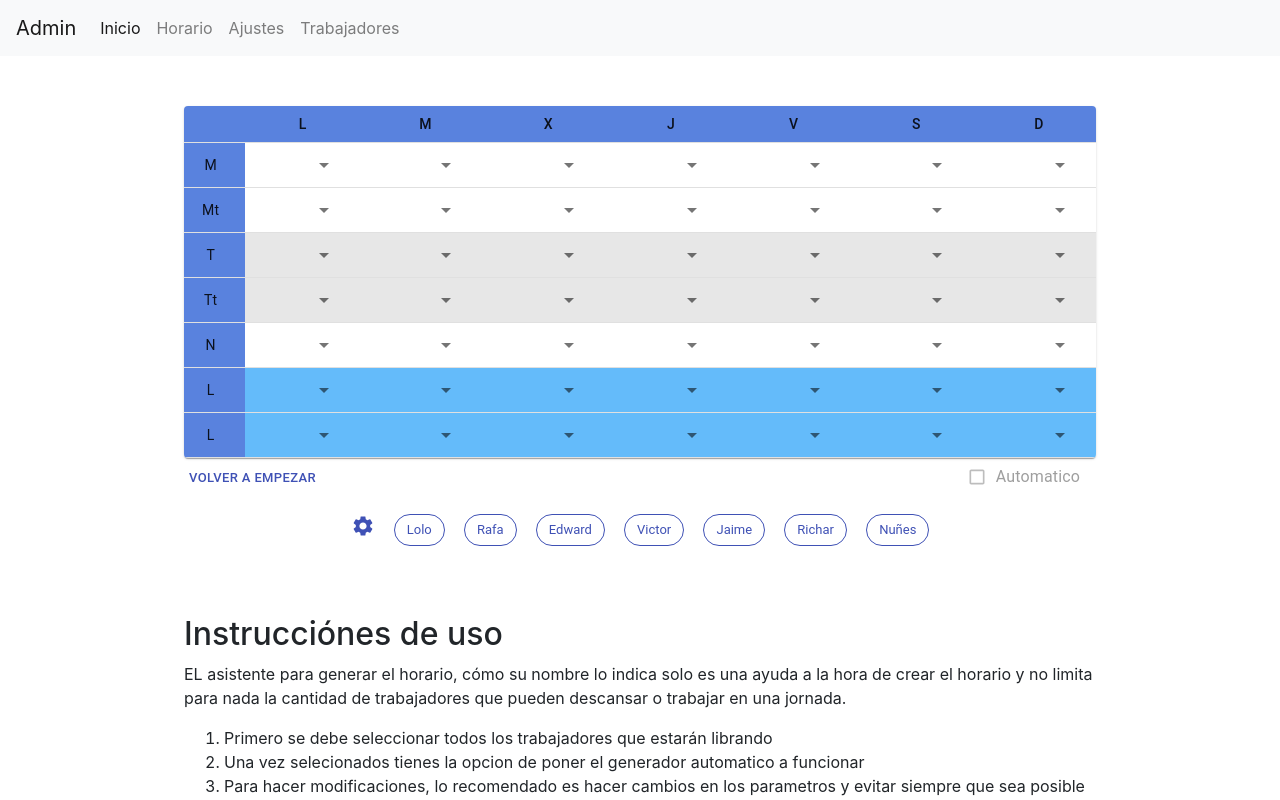
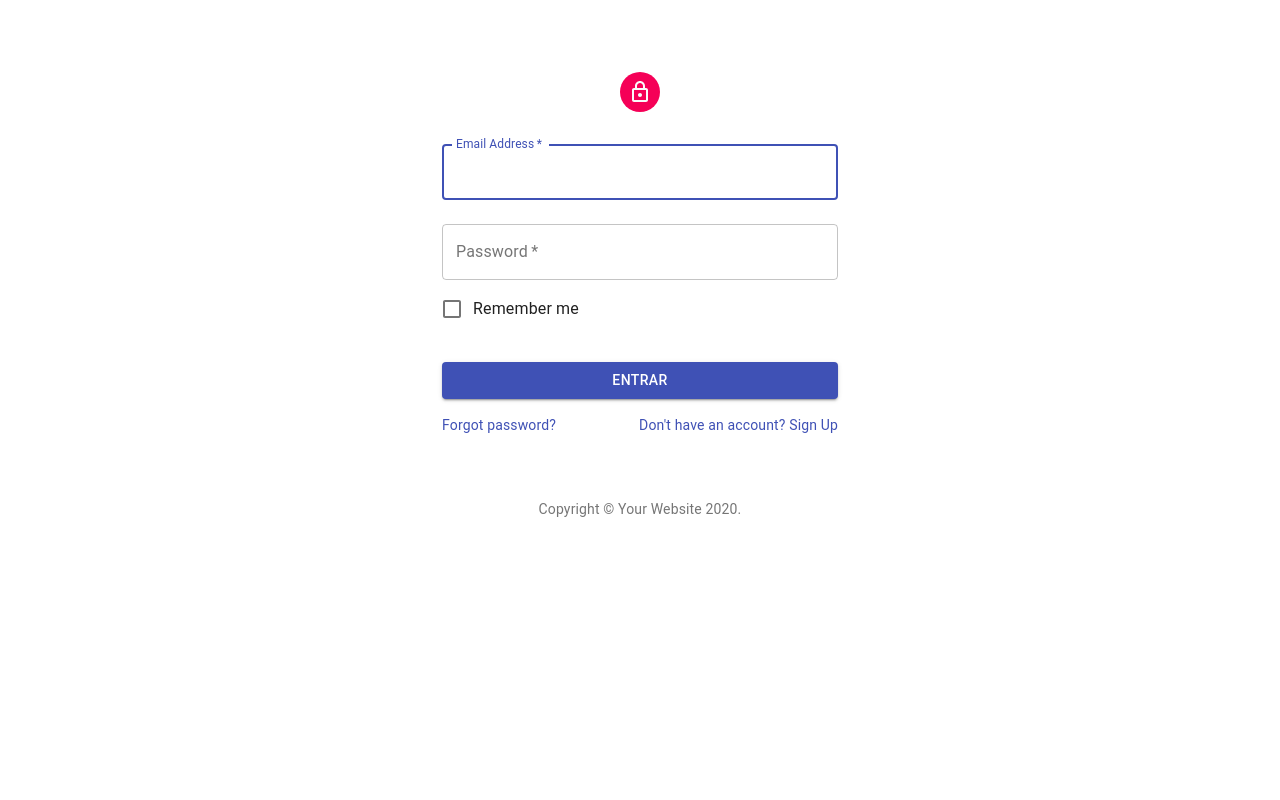
Before and after one commit to ripupo88/genera-horario, a React (Create React App) app: page /login in a window 1280 px wide. Shown: the top 800 px of the page. Built offline with nearby package versions, Linux system fonts and the light colour scheme.

Commit message:
rutas added

```diff
--- a/package.json
+++ b/package.json
@@ -3,13 +3,17 @@
   "version": "0.1.0",
   "private": true,
   "dependencies": {
+    "@apollo/react-hooks": "^3.1.5",
     "@material-ui/core": "^4.10.2",
     "@material-ui/icons": "^4.9.1",
     "@testing-library/jest-dom": "^4.2.4",
     "@testing-library/react": "^9.5.0",
     "@testing-library/user-event": "^7.2.1",
+    "apollo-boost": "^0.4.9",
+    "graphql": "^15.3.0",
     "react": "^16.13.1",
     "react-dom": "^16.13.1",
+    "react-router-dom": "^5.2.0",
     "react-scripts": "3.4.1"
   },
   "scripts": {
--- a/src/App.js
+++ b/src/App.js
@@ -1,14 +1,21 @@
 import React from "react";
 import "./App.css";
-import { HorarioScreen } from "./components/view/HorarioScreen";
-import { NavBar } from "./components/navBar/NavBar";
+import Admin from "./components/layout/Admin";
+import { BrowserRouter as Router, Route, Switch } from "react-router-dom";
+import LoginScreem from "./components/layout/Login";
 
 function App() {
     return (
-        <div>
-            <NavBar />
-            <HorarioScreen />
-        </div>
+        <Router>
+            <Switch>
+                <Route exact path="/login">
+                    <LoginScreem />
+                </Route>
+                <Route path="/">
+                    <Admin />
+                </Route>
+            </Switch>
+        </Router>
     );
 }
 
--- a/src/components/layout/Admin.js
+++ b/src/components/layout/Admin.js
@@ -0,0 +1,27 @@
+import React from "react";
+import { NavBar } from "../navBar/NavBar";
+import { HorarioScreen } from "../view/HorarioScreen";
+import { Switch, Route, Redirect } from "react-router-dom";
+import { HomeScreem } from "../view/HomeScreem";
+import { Container } from "@material-ui/core";
+
+function Admin() {
+    return (
+        <>
+            <NavBar />
+            <Container maxWidth="md">
+                <Switch>
+                    <Route exact path="/horario">
+                        <HorarioScreen />
+                    </Route>
+                    <Route path="/home">
+                        <HomeScreem />
+                    </Route>
+                    <Redirect to="home" />
+                </Switch>
+            </Container>
+        </>
+    );
+}
+
+export default Admin;
--- a/src/components/layout/Login.js
+++ b/src/components/layout/Login.js
@@ -0,0 +1,187 @@
+//apollo client
+//apollo client
+import { ApolloClient } from "apollo-client";
+import { InMemoryCache } from "apollo-cache-inmemory";
+import { HttpLink } from "apollo-link-http";
+import React, { useState } from "react";
+import gql from "graphql-tag";
+//material UI
+import Avatar from "@material-ui/core/Avatar";
+import Button from "@material-ui/core/Button";
+import CssBaseline from "@material-ui/core/CssBaseline";
+import TextField from "@material-ui/core/TextField";
+import FormControlLabel from "@material-ui/core/FormControlLabel";
+import Checkbox from "@material-ui/core/Checkbox";
+import Link from "@material-ui/core/Link";
+import Grid from "@material-ui/core/Grid";
+import Box from "@material-ui/core/Box";
+import LockOutlinedIcon from "@material-ui/icons/LockOutlined";
+import Typography from "@material-ui/core/Typography";
+import { makeStyles } from "@material-ui/core/styles";
+import Container from "@material-ui/core/Container";
+import { createBrowserHistory } from "history";
+import { Switch, Route, Redirect } from "react-router-dom";
+import { resolve } from "dns";
+const history = createBrowserHistory({ forceRefresh: false });
+
+function Copyright() {
+    return (
+        <Typography variant="body2" color="textSecondary" align="center">
+            {"Copyright © "}
+            <Link color="inherit" href="https://material-ui.com/">
+                Your Website
+            </Link>{" "}
+            {new Date().getFullYear()}
+            {"."}
+        </Typography>
+    );
+}
+
+const cache = new InMemoryCache();
+const client = new ApolloClient({
+    cache,
+    link: new HttpLink({
+        uri: "http://192.168.43.174:8383/",
+        headers: {
+            authorization: localStorage.getItem("token"),
+            "client-name": "Space Explorer [web]",
+            "client-version": "1.0.0",
+        },
+    }),
+});
+let miclient = (user, pass) => {
+    return new Promise((resolve, reject) => {
+        client
+            .mutate({
+                mutation: gql`
+            mutation {
+                login(username: "${user}", password: "${pass}") {
+                    token
+                    user {
+                            id
+                            correo
+                        }
+                    }
+                }
+                `,
+            })
+            .then((result) => resolve(result))
+            .catch((error) => reject(error));
+    });
+};
+
+const useStyles = makeStyles((theme) => ({
+    "@global": {
+        body: {
+            backgroundColor: theme.palette.common.white,
+        },
+    },
+    paper: {
+        marginTop: theme.spacing(8),
+        display: "flex",
+        flexDirection: "column",
+        alignItems: "center",
+    },
+    avatar: {
+        margin: theme.spacing(1),
+        backgroundColor: theme.palette.secondary.main,
+    },
+    form: {
+        width: "100%", // Fix IE 11 issue.
+        marginTop: theme.spacing(1),
+    },
+    submit: {
+        margin: theme.spacing(3, 0, 2),
+    },
+}));
+
+export default function LoginScreem() {
+    const classes = useStyles();
+
+    const [loged, setLoged] = useState(localStorage.getItem("token") || "");
+
+    var user;
+    var pass;
+
+    let handleChangeMail = (e) => {
+        user = e.target.value;
+    };
+    let handleChangePass = (e) => {
+        pass = e.target.value;
+    };
+
+    let entrando = async (e) => {
+        // e.preventDefault();
+        let loginUser = await miclient(user, pass);
+        let token = loginUser.data.login.token;
+        localStorage.setItem("token", token);
+    };
+    if (loged != "") return <Redirect to="/admin" />;
+    return (
+        <Container component="main" maxWidth="xs">
+            <CssBaseline />
+            <div className={classes.paper}>
+                <Avatar className={classes.avatar}>
+                    <LockOutlinedIcon />
+                </Avatar>
+                <Typography component="h1" variant="h5">
+                    {loged}
+                </Typography>
+                <form onSubmit={entrando} className={classes.form} noValidate>
+                    <TextField
+                        variant="outlined"
+                        margin="normal"
+                        required
+                        fullWidth
+                        id="email"
+                        label="Email Address"
+                        name="email"
+                        autoComplete="email"
+                        autoFocus
+                        onChange={handleChangeMail}
+                    />
+                    <TextField
+                        variant="outlined"
+                        margin="normal"
+                        required
+                        fullWidth
+                        name="password"
+                        label="Password"
+                        type="password"
+                        id="password"
+                        autoComplete="current-password"
+                        onChange={handleChangePass}
+                    />
+                    <FormControlLabel
+                        control={<Checkbox value="remember" color="primary" />}
+                        label="Remember me"
+                    />
+                    <Button
+                        type="submit"
+                        fullWidth
+                        variant="contained"
+                        color="primary"
+                        className={classes.submit}
+                    >
+                        Entrar
+                    </Button>
+                    <Grid container>
+                        <Grid item xs>
+                            <Link href="#" variant="body2">
+                                Forgot password?
+                            </Link>
+                        </Grid>
+                        <Grid item>
+                            <Link href="#" variant="body2">
+                                {"Don't have an account? Sign Up"}
+                            </Link>
+                        </Grid>
+                    </Grid>
+                </form>
+            </div>
+            <Box mt={8}>
+                <Copyright />
+            </Box>
+        </Container>
+    );
+}
--- a/src/components/navBar/NavBar.js
+++ b/src/components/navBar/NavBar.js
@@ -1,4 +1,5 @@
 import React from "react";
+import { Link, NavLink } from "react-router-dom";
 
 export const NavBar = () => {
     return (
@@ -19,15 +20,23 @@ export const NavBar = () => {
             </button>
             <div className="collapse navbar-collapse" id="navbarNav">
                 <ul className="navbar-nav">
-                    <li className="nav-item active">
-                        <a className="nav-link" href="#">
-                            Inicio <span className="sr-only">(current)</span>
-                        </a>
+                    <li className="nav-item">
+                        <NavLink
+                            activeClassName="active"
+                            className="nav-link"
+                            to="/home"
+                        >
+                            Inicio{" "}
+                        </NavLink>
                     </li>
                     <li className="nav-item">
-                        <a className="nav-link" href="#">
+                        <NavLink
+                            activeClassName="active"
+                            className="nav-link"
+                            to="/horario"
+                        >
                             Horario
-                        </a>
+                        </NavLink>
                     </li>
                     <li className="nav-item">
                         <a className="nav-link" href="#">
--- /dev/null
+++ b/src/components/view/HomeScreem.js
@@ -0,0 +1,9 @@
+import React from "react";
+
+export const HomeScreem = () => {
+    return (
+        <div>
+            <h1>Hola Home</h1>
+        </div>
+    );
+};
--- a/src/components/view/HorarioScreen.js
+++ b/src/components/view/HorarioScreen.js
@@ -65,13 +65,11 @@ export const HorarioScreen = () => {
             }}
         >
             <div style={{ paddingTop: "50px", paddingBottom: "50px" }}>
-                <Container maxWidth="md">
-                    <SimpleTable trabs={trabs} options={options} />
-                    <Chips />
-                    <SimpleCollapse />
-                    {/* <FinalChanges /> */}
-                    <Instrucciones />
-                </Container>
+                <SimpleTable trabs={trabs} options={options} />
+                <Chips />
+                <SimpleCollapse />
+                {/* <FinalChanges /> */}
+                <Instrucciones />
             </div>
         </TrabajadoresContext.Provider>
     );
```
Also changed, not shown: public/index.html (+0 -12 lines), 1 other file (tests, documents, lock files or other folders).
